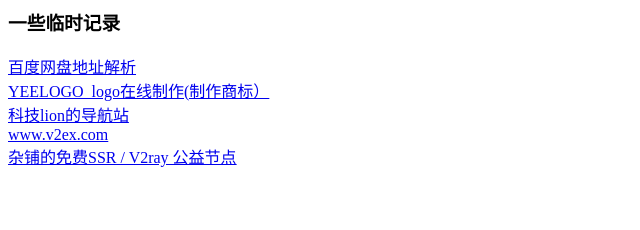
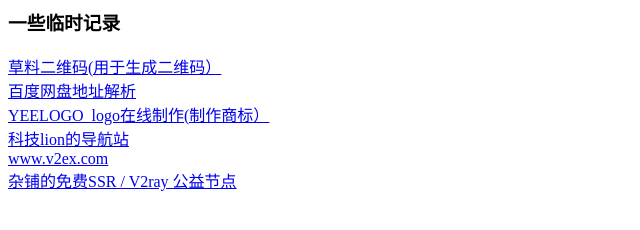
Before and after one commit to ybyl/ybyl.github.io, a plain HTML site: page index.html in a window 1280 px wide. Shown: the whole page, without its empty margins (0-640 px from the left). Drawn offline with Linux system fonts and the light colour scheme.

Commit message:
Update index.html

```diff
--- a/index.html
+++ b/index.html
@@ -1,5 +1,6 @@
 <h3>一些临时记录</h3>
 
+<a href="https://cli.im/">草料二维码(用于生成二维码）</a></br>
 <a href="https://www.kelongwo.com/project/baidu_pan/">百度网盘地址解析</a>
 </br>
 <a href="http://yeelogo.com/#/"> YEELOGO_logo在线制作(制作商标）</a></br>
```
